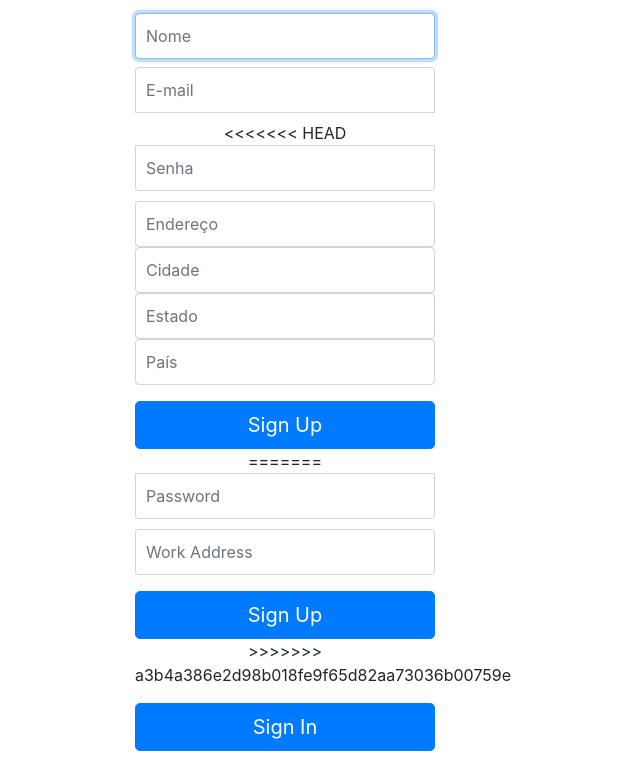
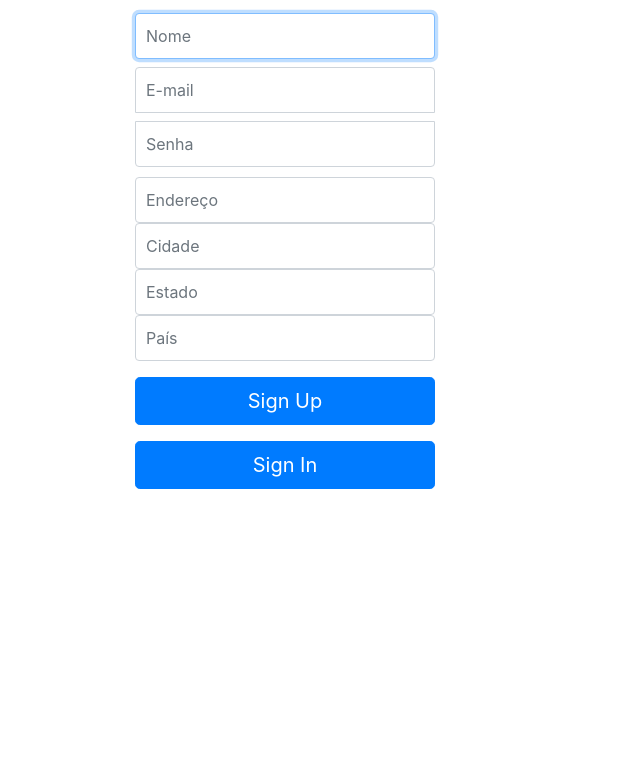
Before and after one commit to maryfsc/hackathon-laboratoria-2, a plain HTML site: page public/index.html in a window 1280 px wide. Shown: the part 148-914 px from the top of the page, without its empty margins (355-995 px from the left). After the commit the page ends 800 px from the top, so only its background shows below. Drawn offline with nearby package versions, Linux system fonts and the light colour scheme.

```diff
--- a/public/index.html
+++ b/public/index.html
@@ -1,74 +1,125 @@
 <!DOCTYPE html>
+
 <html>
+
 <head>
+
   <meta charset="utf-8" />
+
   <meta http-equiv="X-UA-Compatible" content="IE=edge">
+
   <title>Hackathon</title>
+
   <meta name="viewport" content="width=device-width, initial-scale=1">
+
   <link rel="stylesheet" href="https://maxcdn.bootstrapcdn.com/bootstrap/4.0.0/css/bootstrap.min.css" integrity="sha384-Gn5384xqQ1aoWXA+058RXPxPg6fy4IWvTNh0E263XmFcJlSAwiGgFAW/dAiS6JXm" crossorigin="anonymous">
+
   <link rel="stylesheet" type="text/css" media="screen" href="style.css"/>
+
   <script src="https://www.gstatic.com/firebasejs/5.3.1/firebase-app.js"></script>
+
   <script src="https://www.gstatic.com/firebasejs/5.3.1/firebase-auth.js"></script>
+
   <script src="https://www.gstatic.com/firebasejs/5.3.1/firebase-database.js"></script>
+
   <script src="firebase-config.js"></script>
+
 </head>
+
 <body>
+
   <section class="text-center">
+
     <form class="form-signin">
+
       <img class="mb-4" src="" alt="" width="72" height="72">
+
       <h1 class="h3 mb-3 font-weight-normal">Please sign in</h1>
+
       <label for="inputName" class="sr-only">Name</label>
+
       <input type="name" id="sign-up-name" class="form-control mb-2" placeholder="Nome" required autofocus>
+
       <label for="inputEmail" class="sr-only">Email address</label>
+
       <input type="email" id="sign-up-email" class="form-control mb-2" placeholder="E-mail" required autofocus>
+
       <label for="inputPassword" class="sr-only">Password</label>
-<<<<<<< HEAD
+
       <input type="password" id="sign-up-password" class="form-control" placeholder="Senha" required autofocus>
+
       <label for="inputAddress" class="sr-only">Address</label>
+
       <input type="text" id="sign-up-address" class="form-control" placeholder="Endereço" required autofocus>
 
       <label for="inputCity" class="sr-only">City</label>
+
       <input type="text" id="sign-up-city" class="form-control" placeholder="Cidade" required autofocus>
+
       <label for="inputState" class="sr-only">State</label>
+
       <input type="text" id="sign-up-state" class="form-control" placeholder="Estado" required autofocus>
+
       <label for="inputCountry" class="sr-only">Country</label>
+
       <input type="text" id="sign-up-country" class="form-control" placeholder="País" required autofocus>
 
       <button class="btn btn-lg btn-primary btn-block mt-3" id="sign-up-button" type="submit">Sign Up</button>
-=======
-      <input type="password" id="sign-up-password" class="form-control" placeholder="Password" required autofocus>
-      <label for="inputAddress" class="sr-only">Work Address</label>
-      <input type="text" id="sign-up-address" class="form-control" placeholder="Work Address" required autofocus>
-      <button id="sign-up-button" class="btn btn-lg btn-primary btn-block mt-3" type="submit">Sign Up</button>
->>>>>>> a3b4a386e2d98b018fe9f65d82aa73036b00759e
+
       <button type="button" class="btn btn-lg btn-primary btn-block mt-3" data-toggle="modal" data-target="#signInModal">Sign In</button>
+
     </form>
+
   </section>
 
   <!-- Modal: Sign In -->
+
   <div class="modal" id="signInModal" tabindex="-1" role="dialog">
+
     <div class="modal-dialog" role="document">
+
       <div class="modal-content">
+
         <div class="modal-header">
+
           <h5 class="modal-title">Sign In</h5>
+
           <button type="button" class="close" data-dismiss="modal" aria-label="Close">
+
             <span aria-hidden="true">&times;</span>
+
           </button>
+
         </div>
+
         <div class="modal-body">
+
           <label for="inputEmail" class="sr-only">Email address</label>
+
           <input type="email" id="sign-in-email" class="form-control mb-2" placeholder="Email address" required autofocus>
+
           <label for="inputPassword" class="sr-only">Password</label>
+
           <input type="password" id="sign-in-password" class="form-control" placeholder="Password" required autofocus>
-          <button id="sign-in-button" class="btn btn-lg btn-primary btn-block mt-3" type="submit">Sign In</button>
+
+          <button class="btn btn-lg btn-primary btn-block mt-3 sign-in-button" type="submit">Sign In</button>
+
         </div>
+
       </div>
+
     </div>
+
   </div>
 
   <script src="https://code.jquery.com/jquery-3.3.1.min.js" integrity="sha256-FgpCb/KJQlLNfOu91ta32o/NMZxltwRo8QtmkMRdAu8=" crossorigin="anonymous"></script>
+
   <script src="https://cdnjs.cloudflare.com/ajax/libs/popper.js/1.12.9/umd/popper.min.js" integrity="sha384-ApNbgh9B+Y1QKtv3Rn7W3mgPxhU9K/ScQsAP7hUibX39j7fakFPskvXusvfa0b4Q" crossorigin="anonymous"></script>
+
   <script src="https://maxcdn.bootstrapcdn.com/bootstrap/4.0.0/js/bootstrap.min.js" integrity="sha384-JZR6Spejh4U02d8jOt6vLEHfe/JQGiRRSQQxSfFWpi1MquVdAyjUar5+76PVCmYl" crossorigin="anonymous"></script>
+
   <script src="index.js"></script>
+
 </body>
+
 </html>
```
Also changed, not shown: index.html (+0 -3 lines), 1 other file.
